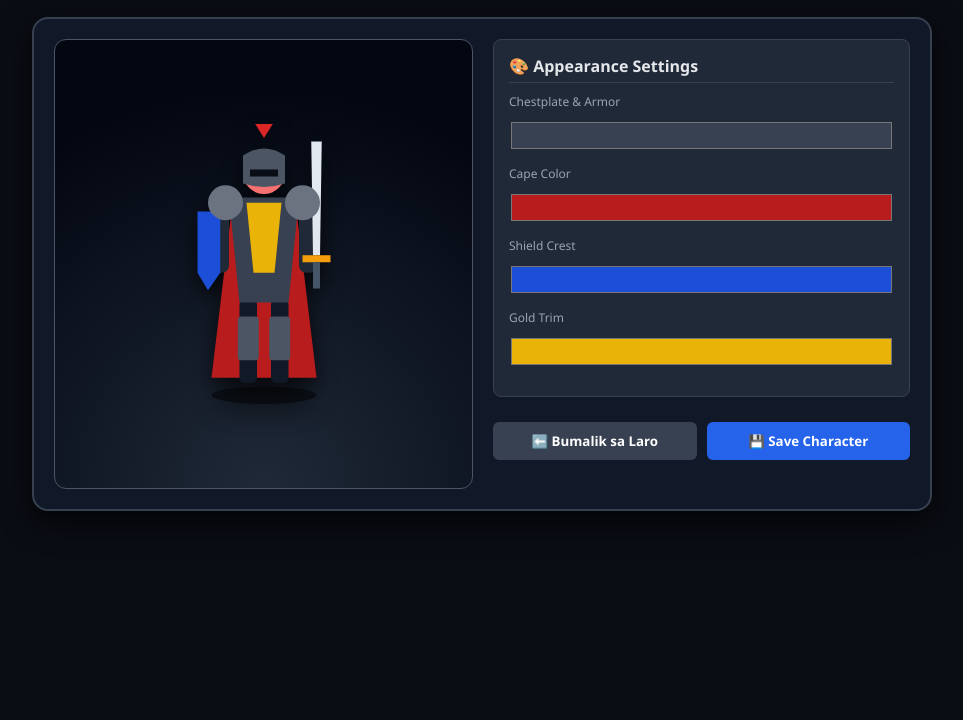
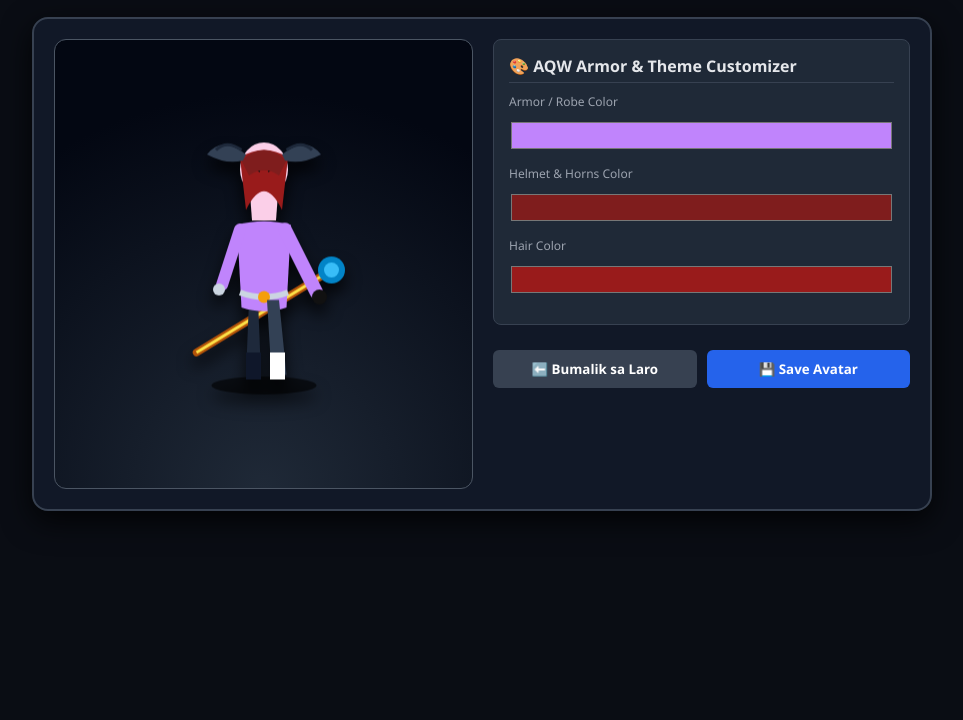
Before and after one commit to kantisamuel3-prog/novarise-world, a plain HTML site: page character.html in a window 1280 px wide. Shown: the part 80-800 px from the top of the page, without its empty margins (158-1121 px from the left). Drawn offline with Linux system fonts and the light colour scheme.

Commit message:
Update character customizer title and options

```diff
--- a/character.html
+++ b/character.html
@@ -3,7 +3,7 @@
 <head>
 <meta charset="UTF-8">
 <meta name="viewport" content="width=device-width, initial-scale=1.0">
-<title>Novarise World - Character Showcase & Customizer</title>
+<title>Novarise World - AQW Style Character Customizer</title>
 <style>
 * {
     box-sizing: border-box;
@@ -11,7 +11,6 @@
     padding: 0;
     font-family: 'Segoe UI', Tahoma, Geneva, Verdana, sans-serif;
 }
-
 body {
     background: #0a0d14;
     color: #fff;
@@ -21,23 +20,19 @@ body {
     align-items: center;
     padding: 20px;
 }
-
 header {
     text-align: center;
     margin-bottom: 20px;
 }
-
 header h1 {
     font-size: 28px;
     color: #facc15;
     text-shadow: 0 0 10px rgba(250, 204, 21, 0.4);
 }
-
 header p {
     color: #9ca3af;
     font-size: 14px;
 }
-
 .container {
     display: flex;
     flex-wrap: wrap;
@@ -50,7 +45,6 @@ header p {
     padding: 20px;
     box-shadow: 0 10px 30px rgba(0,0,0,0.8);
 }
-
 .stage {
     flex: 1;
     min-width: 300px;
@@ -64,27 +58,21 @@ header p {
     position: relative;
     overflow: hidden;
 }
-
 .character-wrapper {
     position: relative;
     width: 180px;
     height: 280px;
-    filter: drop-shadow(0 10px 10px rgba(0,0,0,0.7));
 }
-
-/* Warrior SVG Animation */
-.warrior-svg {
+.aqw-svg {
     width: 100%;
     height: 100%;
-    transform-origin: bottom center;
-    animation: idleBreath 2.5s ease-in-out infinite alternate;
+    filter: drop-shadow(0 10px 8px rgba(0,0,0,0.8));
+    animation: aqwIdle 2s ease-in-out infinite alternate;
 }
-
-@keyframes idleBreath {
-    0% { transform: scaleY(1); }
-    100% { transform: scaleY(1.02) translateY(-2px); }
+@keyframes aqwIdle {
+    0% { transform: translateY(0); }
+    100% { transform: translateY(-3px); }
 }
-
 .controls {
     flex: 1;
     min-width: 280px;
@@ -92,14 +80,12 @@ header p {
     flex-direction: column;
     gap: 15px;
 }
-
 .panel {
     background: #1f2937;
     border: 1px solid #374151;
     border-radius: 8px;
     padding: 15px;
 }
-
 .panel h2 {
     font-size: 16px;
     color: #e5e7eb;
@@ -107,19 +93,16 @@ header p {
     border-bottom: 1px solid #374151;
     padding-bottom: 5px;
 }
-
 .option-group {
     display: flex;
     flex-direction: column;
     gap: 8px;
     margin-bottom: 12px;
 }
-
 label {
     font-size: 12px;
     color: #9ca3af;
 }
-
 input[type="color"] {
     -webkit-appearance: none;
     border: none;
@@ -129,13 +112,11 @@ input[type="color"] {
     cursor: pointer;
     background: transparent;
 }
-
 .btn-group {
     display: flex;
     gap: 10px;
     margin-top: 10px;
 }
-
 button {
     flex: 1;
     padding: 10px;
@@ -147,119 +128,113 @@ button {
     cursor: pointer;
     transition: background 0.2s;
 }
-
-button:hover {
-    background: #1d4ed8;
-}
-
-.back-btn {
-    background: #374151;
-}
-
-.back-btn:hover {
-    background: #4b5563;
-}
+button:hover { background: #1d4ed8; }
+.back-btn { background: #374151; }
+.back-btn:hover { background: #4b5563; }
 </style>
 </head>
 <body>
 
 <header>
-    <h1>⚔️ Novarise Warrior Customizer</h1>
-    <p>Ayusin ang kulay at baluti ng iyong Character</p>
+    <h1>🛡️ AQW-Style Character Studio</h1>
+    <p>I-customize ang hitsura, suot, at kulay ng iyong AQW-inspired avatar</p>
 </header>
 
 <div class="container">
-    <!-- Character Display Stage -->
     <div class="stage">
         <div class="character-wrapper">
-            <svg class="warrior-svg" viewBox="0 0 100 160" xmlns="http://www.w3.org/2000/svg">
+            <!-- AQW Style Vector Character (Side Stance + Staff/Weapon) -->
+            <svg class="aqw-svg" viewBox="0 0 120 180" xmlns="http://www.w3.org/2000/svg">
                 <!-- Shadow -->
-                <ellipse cx="50" cy="155" rx="30" ry="5" fill="rgba(0,0,0,0.5)" />
+                <ellipse cx="60" cy="172" rx="35" ry="6" fill="rgba(0,0,0,0.6)" />
 
-                <!-- Cape -->
-                <path d="M 32 45 L 20 145 L 80 145 L 68 45 Z" fill="#b91c1c" id="capeColor" />
+                <!-- Long Weapon / Staff (Hawak sa harap ala AQW) -->
+                <line x1="15" y1="150" x2="105" y2="95" stroke="#b45309" stroke-width="5" stroke-linecap="round" />
+                <line x1="15" y1="150" x2="105" y2="95" stroke="#fde047" stroke-width="2" />
+                <!-- Staff Crystal Tip -->
+                <circle cx="105" cy="95" r="9" fill="#0284c7" />
+                <circle cx="105" cy="95" r="5" fill="#38bdf8" />
 
-                <!-- Legs / Boots -->
-                <rect x="36" y="100" width="10" height="48" rx="3" fill="#111827" />
-                <rect x="54" y="100" width="10" height="48" rx="3" fill="#111827" />
-                <!-- Greaves -->
-                <rect x="35" y="110" width="12" height="25" rx="2" fill="#4b5563" id="armorColor1" />
-                <rect x="53" y="110" width="12" height="25" rx="2" fill="#4b5563" id="armorColor2" />
+                <!-- Left Leg (Background / Darkened) -->
+                <path d="M 50 115 L 48 165 L 58 165 L 56 115 Z" fill="#1e293b" />
+                <path d="M 48 150 L 58 150 L 58 168 L 48 168 Z" fill="#0f172a" />
 
-                <!-- Torso / Chestplate -->
-                <path d="M 30 42 L 70 42 L 64 102 L 36 102 Z" fill="#374151" id="chestColor" />
-                <path d="M 40 45 L 60 45 L 56 85 L 44 85 Z" fill="#eab308" id="trimColor" />
+                <!-- Torso / Armor (AQW Dress/Robe style) -->
+                <path d="M 42 65 Q 60 60 78 65 L 75 120 Q 60 125 45 120 Z" fill="#c084fc" id="armorColor" />
+                <!-- Belt / Trims -->
+                <path d="M 44 110 Q 60 116 76 110" stroke="#cbd5e1" stroke-width="4" fill="none" />
+                <circle cx="60" cy="113" r="4" fill="#f59e0b" />
 
-                <!-- Left Arm & Shield -->
-                <rect x="20" y="45" width="10" height="40" rx="4" fill="#1f2937" />
-                <polygon points="12,50 25,50 25,85 18,95 12,85" fill="#1d4ed8" id="shieldColor" />
+                <!-- Right Leg (Foreground) -->
+                <path d="M 62 115 L 65 165 L 75 165 L 70 115 Z" fill="#334155" />
+                <path d="M 64 150 L 74 150 L 74 168 L 64 168 Z" fill="#ffffff" /> <!-- White Boot ala reference -->
 
-                <!-- Right Arm & Sword -->
-                <rect x="70" y="45" width="10" height="40" rx="4" fill="#1f2937" />
-                <!-- Greatsword -->
-                <path d="M 77 10 L 83 10 L 82 75 L 78 75 Z" fill="#e2e8f0" />
-                <rect x="72" y="75" width="16" height="4" fill="#f59e0b" />
-                <rect x="78" y="79" width="4" height="15" fill="#475569" />
+                <!-- Left Arm & Hand (Behind Staff) -->
+                <path d="M 44 68 L 32 105" stroke="#c084fc" stroke-width="8" stroke-linecap="round" />
+                <circle cx="30" cy="108" r="4" fill="#cbd5e1" /> <!-- Hand -->
 
-                <!-- Pauldrons (Shoulders) -->
-                <circle cx="28" cy="45" r="10" fill="#6b7280" />
-                <circle cx="72" cy="45" r="10" fill="#6b7280" />
+                <!-- Head / Face (AQW anime sharp style) -->
+                <path d="M 50 35 L 70 35 L 68 62 L 52 62 Z" fill="#fbcfe8" /> <!-- Neck -->
+                <ellipse cx="60" cy="28" rx="16" ry="18" fill="#fbcfe8" id="skinColor" />
 
-                <!-- Head / Helmet -->
-                <circle cx="50" cy="28" r="12" fill="#f87171" id="skinColor" />
-                <path d="M 38 18 Q 50 10 62 18 L 62 34 Q 50 38 38 34 Z" fill="#4b5563" />
-                <!-- Visor Slot -->
-                <rect x="42" y="26" width="16" height="4" fill="#090d16" />
-                <path d="M 50 8 C 45 0, 42 -5, 38 -8 C 48 -2, 52 -2, 62 -8 C 58 -5, 55 0, 50 8 Z" fill="#dc2626" />
+                <!-- Hair (Long side bangs ala reference) -->
+                <path d="M 44 20 Q 60 10 76 20 L 72 55 Q 60 30 48 55 Z" fill="#991b1b" id="hairColor" />
+                <!-- Eyes / Expression -->
+                <polygon points="53,26 59,24 57,30" fill="#111" />
+                <polygon points="67,26 61,24 63,30" fill="#111" />
+
+                <!-- Helmet / Horns (Monster Helm ala AQW) -->
+                <path d="M 45 22 Q 60 8 75 22 L 70 32 Q 60 25 50 32 Z" fill="#7f1d1d" id="helmColor" />
+                <!-- Left Horn -->
+                <path d="M 48 18 Q 32 5 22 18 Q 35 25 46 22 Z" fill="#334155" />
+                <path d="M 45 15 Q 35 8 28 15" stroke="#1e293b" stroke-width="2" fill="none" />
+                <!-- Right Horn -->
+                <path d="M 72 18 Q 88 5 98 18 Q 85 25 74 22 Z" fill="#334155" />
+                <path d="M 75 15 Q 85 8 92 15" stroke="#1e293b" stroke-width="2" fill="none" />
+
+                <!-- Right Arm & Hand (Foreground holding staff) -->
+                <path d="M 74 68 L 95 110" stroke="#c084fc" stroke-width="9" stroke-linecap="round" />
+                <circle cx="97" cy="113" r="5" fill="#111" /> <!-- Gloved hand ala reference -->
             </svg>
         </div>
     </div>
 
-    <!-- Customization Options -->
     <div class="controls">
         <div class="panel">
-            <h2>🎨 Appearance Settings</h2>
+            <h2>🎨 AQW Armor & Theme Customizer</h2>
 
             <div class="option-group">
-                <label>Chestplate & Armor</label>
-                <input type="color" id="chestPicker" value="#374151">
+                <label>Armor / Robe Color</label>
+                <input type="color" id="armorPicker" value="#c084fc">
             </div>
 
             <div class="option-group">
-                <label>Cape Color</label>
-                <input type="color" id="capePicker" value="#b91c1c">
+                <label>Helmet & Horns Color</label>
+                <input type="color" id="helmPicker" value="#7f1d1d">
             </div>
 
             <div class="option-group">
-                <label>Shield Crest</label>
-                <input type="color" id="shieldPicker" value="#1d4ed8">
-            </div>
-
-            <div class="option-group">
-                <label>Gold Trim</label>
-                <input type="color" id="trimPicker" value="#eab308">
+                <label>Hair Color</label>
+                <input type="color" id="hairPicker" value="#991b1b">
             </div>
         </div>
 
         <div class="btn-group">
             <button onclick="window.location.href='index.html'" class="back-btn">⬅️ Bumalik sa Laro</button>
-            <button onclick="alert('Na-save ang Character Customization!')">💾 Save Character</button>
+            <button onclick="alert('Na-save ang AQW Avatar Customization!')">💾 Save Avatar</button>
         </div>
     </div>
 </div>
 
 <script>
-document.getElementById('chestPicker').addEventListener('input', (e) => {
-    document.getElementById('chestColor').setAttribute('fill', e.target.value);
+document.getElementById('armorPicker').addEventListener('input', (e) => {
+    document.getElementById('armorColor').setAttribute('fill', e.target.value);
 });
-document.getElementById('capePicker').addEventListener('input', (e) => {
-    document.getElementById('capeColor').setAttribute('fill', e.target.value);
+document.getElementById('helmPicker').addEventListener('input', (e) => {
+    document.getElementById('helmColor').setAttribute('fill', e.target.value);
 });
-document.getElementById('shieldPicker').addEventListener('input', (e) => {
-    document.getElementById('shieldColor').setAttribute('fill', e.target.value);
-});
-document.getElementById('trimPicker').addEventListener('input', (e) => {
-    document.getElementById('trimColor').setAttribute('fill', e.target.value);
+document.getElementById('hairPicker').addEventListener('input', (e) => {
+    document.getElementById('hairColor').setAttribute('fill', e.target.value);
 });
 </script>
 
```
